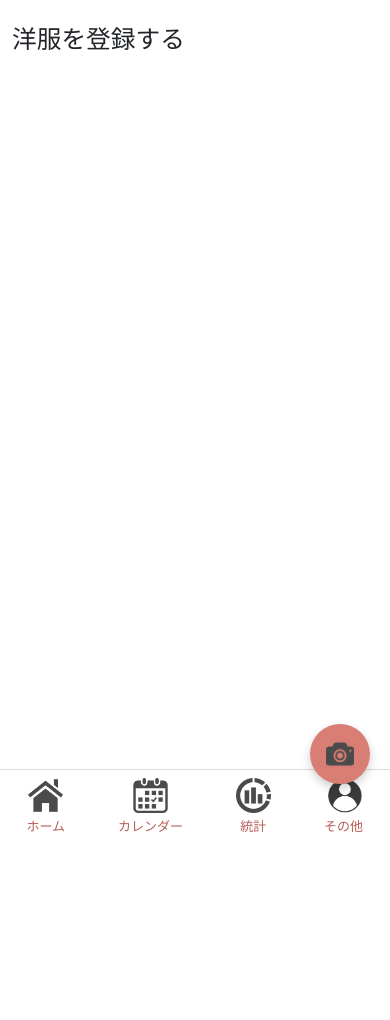
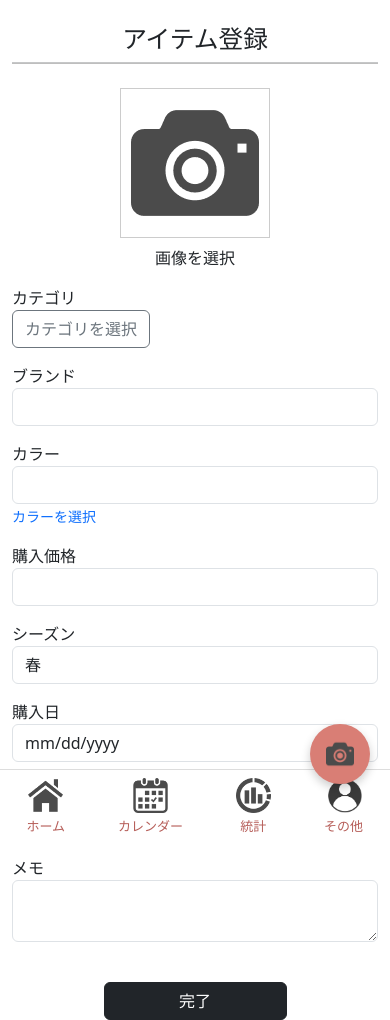
Before and after one commit to 0626R/Wear-Log, a Laravel app: page /items/create in a window 390 px wide. Before the commit the page ends 832 px from the top, so only its background shows below. Run offline with Laravel 12, Linux system fonts and the light colour scheme; data comes from the database, SQL or seed files in the repository; parts of the project's set-up code (start-up, migrations or seed data) failed here and were passed over.

Commit message:
カラー選択設定、タイムスタンプ設定

```diff
--- a/code/app/Http/Controllers/ItemController.php
+++ b/code/app/Http/Controllers/ItemController.php
@@ -4,6 +4,7 @@ namespace App\Http\Controllers;
 
 use Illuminate\Http\Request;
 use App\Models\Item;
+use App\Models\Color;
 
 class ItemController extends Controller
 {
@@ -25,6 +26,53 @@ class ItemController extends Controller
     // 洋服新規登録
     public function create()
     {
-        return view('items.create');
+        $selectedColorIds = session('selected_colors', []);
+        $selectedColors = Color::whereIn('id', $selectedColorIds)->get();
+        return view('items.create', compact('selectedColors'));
     }
+
+
+    public function selectCategory()
+    {
+        $categories = ['トップス','ボトムス','ワンピース','アウター','セットアップ','バッグ','シューズ','アクセサリー','ファッション雑貨','その他'];
+        return view('items.select-category', compact('categories'));
+    }
+
+    public function storeCategorySelection(Request $request)
+    {
+        session(['selected_category' => $request->input('categories', [])]);
+        return redirect()->route('items.create');
+    }
+
+    public function selectColor()
+    {
+        $colors = Color::all(); // ← DBから取得（IDも含む）
+        return view('items.select-color', compact('colors'));
+    }
+
+    public function store(Request $request)
+    {
+        $item = Item::create([
+            'category'      => session('selected_category'),
+            'brand'         => $request->input('brand'),
+            'price'         => $request->input('price'),
+            'season'        => $request->input('season'),
+            'purchased_at'  => $request->input('purchased_at'),
+            'status'        => $request->input('status'),
+            'memo'          => $request->input('memo'),
+        ]);
+
+        if ($request->has('colors')) {
+            $item->colors()->sync($request->input('colors')); // 多対多リレーション
+        }
+
+        return redirect()->route('items.home')->with('success', '登録完了');
+    }
+
+    public function storeColorSelection(Request $request)
+    {
+        session(['selected_colors' => $request->input('colors', [])]); // ← IDの配列が入る
+        return redirect()->route('items.create');
+    }
+
 }
--- a/code/app/Models/Color.php
+++ b/code/app/Models/Color.php
@@ -6,5 +6,8 @@ use Illuminate\Database\Eloquent\Model;
 
 class Color extends Model
 {
-    //
+    public function colors()
+    {
+        return $this->belongsToMany(Item::class, 'item_colors');
+    }
 }
--- a/code/app/Models/Item.php
+++ b/code/app/Models/Item.php
@@ -5,7 +5,11 @@ namespace App\Models;
 use Illuminate\Database\Eloquent\Factories\HasFactory;
 use Illuminate\Database\Eloquent\Model;
 
+
 class Item extends Model
 {
-    use HasFactory;
+    public function colors()
+    {
+        return $this->belongsToMany(Color::class, 'item_colors');
+    }
 }
--- a/code/config/app.php
+++ b/code/config/app.php
@@ -65,7 +65,7 @@ return [
     |
     */
 
-    'timezone' => 'UTC',
+    'timezone' => 'Asia/Tokyo',
 
     /*
     |--------------------------------------------------------------------------
--- a/code/config/database.php
+++ b/code/config/database.php
@@ -50,6 +50,7 @@ return [
             'database' => env('DB_DATABASE', 'laravel'),
             'username' => env('DB_USERNAME', 'root'),
             'password' => env('DB_PASSWORD', ''),
+            'timezone' => '+09:00',
             'unix_socket' => env('DB_SOCKET', ''),
             'charset' => env('DB_CHARSET', 'utf8mb4'),
             'collation' => env('DB_COLLATION', 'utf8mb4_unicode_ci'),
--- a/code/resources/views/items/create.blade.php
+++ b/code/resources/views/items/create.blade.php
@@ -2,6 +2,111 @@
 
 @section('content')
 <div class="container mt-4">
-    <h2>洋服を登録する</h2>
+
+    <h2 class="text-center mb-2">アイテム登録</h2>
+    <hr class="mb-4" style="width: 100%; height: 2px; background-color: black; margin: 0 auto;">
+
+    <form action="{{ route('items.store') }}" method="POST" enctype="multipart/form-data">
+        @csrf
+
+        <div class="row">
+            {{-- 左側：画像登録 --}}
+            <div class="col-md-4 text-center">
+                <label for="imageInput" style="cursor: pointer;">
+                    <img id="preview" src="{{ asset('images/icon_camera.png') }}" alt="画像登録" style="width:100%; max-width:150px; height:auto; border:1px solid #ccc; padding: 10px;">
+                    <p class="mt-2">画像を選択</p>
+                </label>
+                <input type="file" id="imageInput" name="image" accept="image/*" style="display: none;">
+            </div>
+
+            {{-- 右側：入力欄 --}}
+            <div class="col-md-8">
+                {{-- カテゴリ：画面遷移で選択 --}}
+                <div class="mb-3">
+                    <label>カテゴリ</label><br>
+                    <a href="{{ route('items.selectCategory') }}" class="btn btn-outline-secondary">カテゴリを選択</a>
+                    @if(session('selected_category'))
+                        <p class="mt-2">選択中: {{ implode('・', session('selected_category')) }}</p>
+                    @endif
+                </div>
+                <div class="mb-3">
+                    <label>ブランド</label>
+                    <input type="text" name="brand" class="form-control">
+                </div>
+                {{-- カラー：画面遷移で選択 --}}
+                <div class="mb-3">
+                    <label>カラー</label><br>
+                    <input type="text" name="color" class="form-control" value="{{ request('color') }}" readonly>
+                    <a href="{{ route('items.selectColor') }}" class="text-decoration-none small text-primary">カラーを選択</a>
+                    @if(session('selected_colors'))
+                    <p>選択されたカラー:
+                        @foreach(App\Models\Color::find(session('selected_colors')) as $color)
+                            <span class="badge bg-secondary">{{ $color->name }}</span>
+                        @endforeach
+                    </p>
+                    @endif
+
+                </div>
+
+                <div class="mb-3">
+                    <label>購入価格</label>
+                    <input type="number" name="price" class="form-control">
+                </div>
+                {{-- シーズン：ドロップダウンで選択 --}}
+                <div class="mb-3">
+                    <label>シーズン</label>
+                    <select name="season" class="form-control">
+                        <option value="春">春</option>
+                        <option value="夏">夏</option>
+                        <option value="秋">秋</option>
+                        <option value="冬">冬</option>
+                    </select>
+                </div>
+                <div class="mb-3">
+                    <label>購入日</label>
+                    <input type="date" name="purchase_date" class="form-control">
+                </div>
+                <div class="mb-3">
+                    <label>出品状況</label>
+                    <select name="status" class="form-control">
+                        <option value="出品する">出品する</option>
+                        <option value="しない">しない</option>
+                        <option value="検討中">検討中</option>
+                    </select>
+                </div>
+                <div class="mb-3">
+                    <label>メモ</label>
+                    <textarea name="memo" class="form-control" rows="2"></textarea>
+                </div>
+            </div>
+            <div class="text-center mt-4">
+                <button type="submit" class="btn btn-dark w-50">完了</button>
+            </div>
+        </div>
+    </form>
 </div>
+
+{{-- @section('scripts')
+<script>
+    window.addEventListener('DOMContentLoaded', () => {
+        document.getElementById('imageInput').click();
+
+        // 画像プレビュー表示
+        const input = document.getElementById('imageInput');
+        const preview = document.getElementById('preview');
+
+        input.addEventListener('change', () => {
+            if (input.files && input.files[0]) {
+                const reader = new FileReader();
+                reader.onload = e => {
+                    preview.src = e.target.result;
+                };
+                reader.readAsDataURL(input.files[0]);
+            }
+        });
+    });
+</script>
+@endsection --}}
+
+
 @endsection
--- a/code/routes/web.php
+++ b/code/routes/web.php
@@ -14,3 +14,8 @@ Route::get('/calendar', [CalendarController::class, 'index'])->name('calendar');
 Route::get('/statistics', [StatisticsController::class, 'index'])->name('statistics');
 Route::get('/mypage', [MypageController::class, 'index'])->name('mypage');
 Route::get('/items/create', [ItemController::class, 'create'])->name('items.create');
+Route::post('/items', [ItemController::class, 'store'])->name('items.store');
+Route::get('/items/select-category', [ItemController::class, 'selectCategory'])->name('items.selectCategory');
+Route::post('/items/select-category', [ItemController::class, 'storeCategorySelection']);
+Route::get('/items/select-color', [ItemController::class, 'selectColor'])->name('items.selectColor');
+Route::post('/items/store-color-selection', [ItemController::class, 'storeColorSelection'])->name('items.storeColorSelection');
```
Also changed, not shown: code/database/factories/UserFactory.php (+18 -11 lines), code/database/seeders/ColorSeeder.php (added, +17 -0 lines), code/database/seeders/DatabaseSeeder.php (+12 -2 lines), code/resources/views/items/select-category.blade.php (added, +17 -0 lines), code/resources/views/items/select-color.blade.php (added, +17 -0 lines), code/database/migrations/0001_01_01_000000_create_users_table.php, code/database/migrations/2025_06_22_082318_create_colors_table.php.
